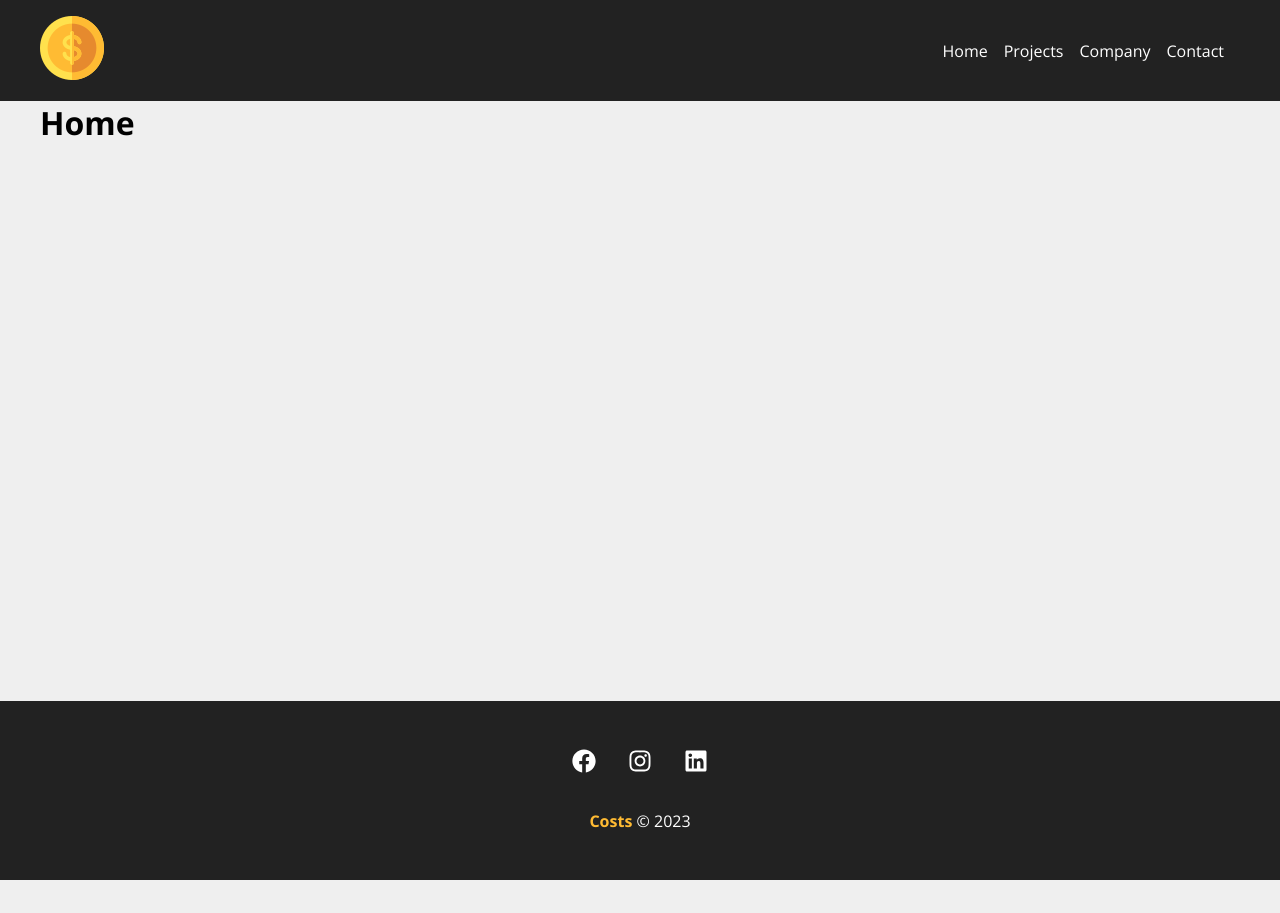
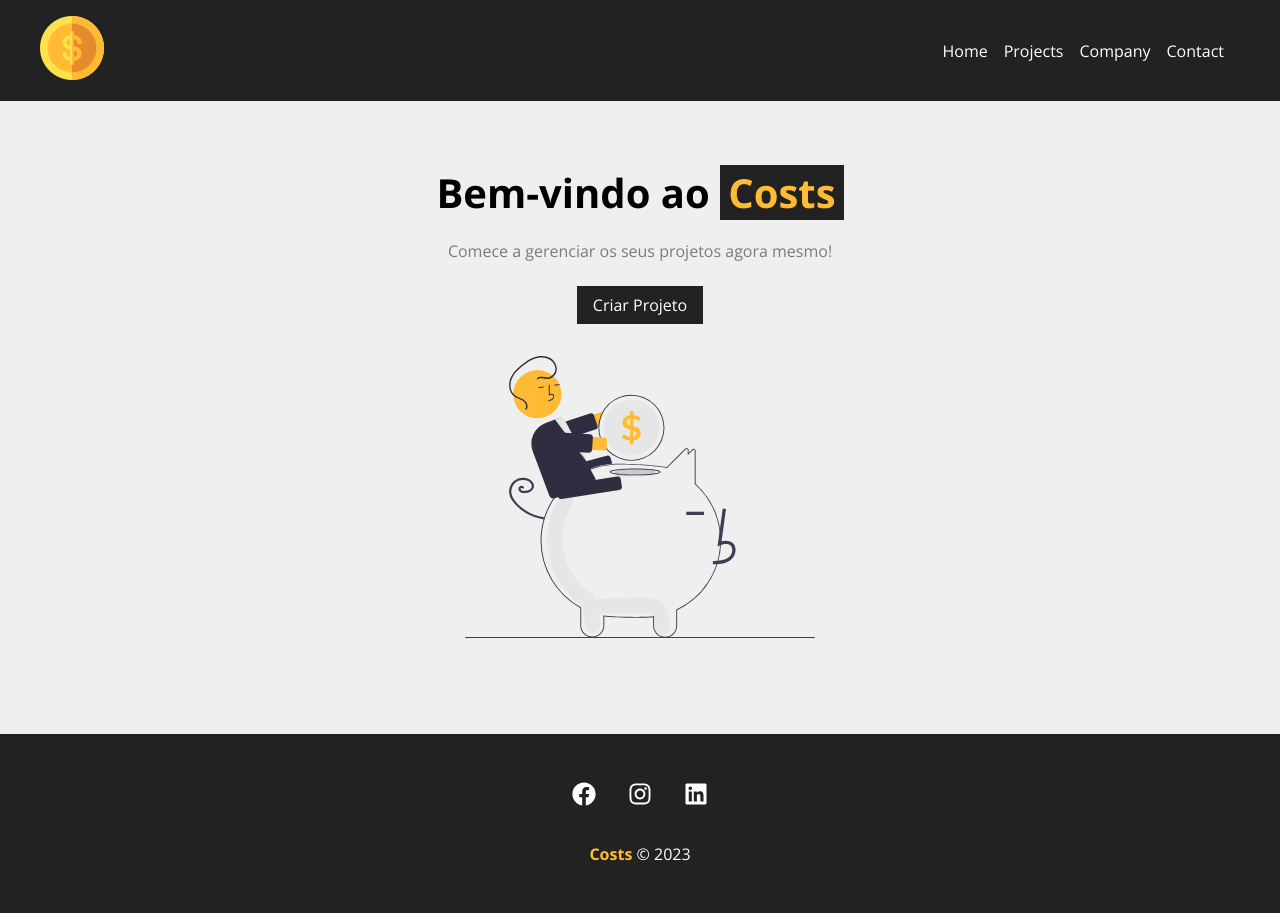
Before and after one commit to Alexsandrozdr/costs, a React (Create React App) app: page / in a window 1280 px wide. Before the commit the page ends 880 px from the top, so only its background shows below. Built offline with nearby package versions, Linux system fonts and the light colour scheme.

Commit message:
finished home structure

```diff
--- /dev/null
+++ b/src/components/layout/LinkButton.js
@@ -0,0 +1,10 @@
+import { Link } from "react-router-dom";
+import styles from "./LinkButton.module.css";
+function LinkButton({ to, text }) {
+  return (
+    <Link className={styles.btn} to={to}>
+      {text}
+    </Link>
+  );
+}
+export default LinkButton;
--- /dev/null
+++ b/src/components/layout/LinkButton.module.css
@@ -0,0 +1,10 @@
+.btn {
+  background-color: #222;
+  color: #fff;
+  padding: 0.5em 1em;
+  text-decoration: none;
+  transition: 0.5s;
+}
+.btn:hover {
+  color: #ffbb33;
+}
--- a/src/components/pages/Home.js
+++ b/src/components/pages/Home.js
@@ -1,4 +1,17 @@
+import styles from "./Home.module.css";
+import savings from "../../img/savings.svg";
+import LinkButton from "../layout/LinkButton";
+
 function Home() {
-  return <h1>Home</h1>;
+  return (
+    <section className={styles.home_container}>
+      <h1>
+        Bem-vindo ao <span>Costs</span>
+      </h1>
+      <p>Comece a gerenciar os seus projetos agora mesmo!</p>
+      <LinkButton to="/newproject" text="Criar Projeto" />
+      <img src={savings} alt="Costs" />
+    </section>
+  );
 }
 export default Home;
--- /dev/null
+++ b/src/components/pages/Home.module.css
@@ -0,0 +1,25 @@
+.home_container {
+  width: 100%;
+  display: flex;
+  flex-direction: column;
+  align-items: center;
+  justify-content: center;
+  padding: 4em;
+}
+.home_container h1 {
+  font-size: 2.5em;
+  margin-bottom: 0.5em;
+}
+.home_container h1 span {
+  color: #ffbb33;
+  padding: 0 0.2em;
+  background-color: #222;
+}
+.home_container p {
+  margin-bottom: 1.5em;
+  color: #7b7b7b;
+}
+.home_container img {
+  width: 350px;
+  margin: 2em 0;
+}
```
